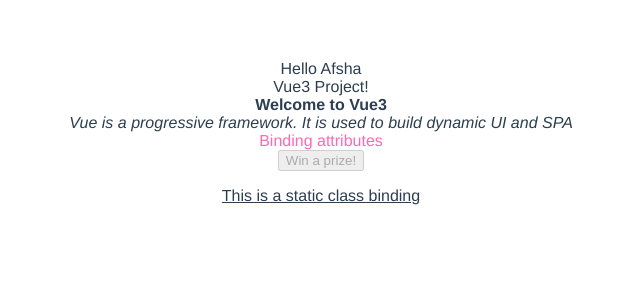
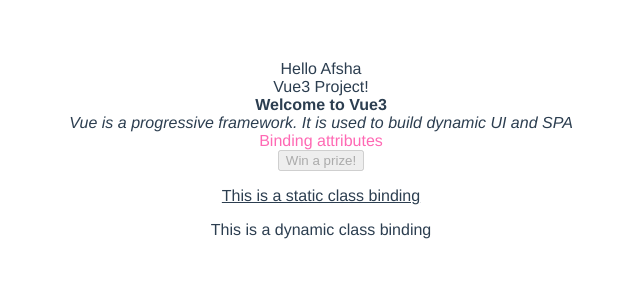
Before and after one commit to mdafsha9/VueJS3-Tutorials, a Vue app: page / in a window 1280 px wide. Shown: the top 300 px of the page, without its empty margins (319-959 px from the left). Built offline with nearby package versions, Linux system fonts and the light colour scheme.

Commit message:
dynamic class binding

```diff
--- a/src/App.vue
+++ b/src/App.vue
@@ -5,6 +5,7 @@
   <span v-bind:id="attributeId">Binding attributes</span><br>
   <button v-bind:disabled="isDisabled">Win a prize!</button>
   <p class="underline">This is a static class binding</p>
+  <p v-bind:class="status">This is a dynamic class binding</p>
 </template>
 
 <script>
@@ -20,8 +21,6 @@
       attributeId: 'attribute',
       isDisabled:true,
       status:'danger',
-
-
 
     }
   }
```
